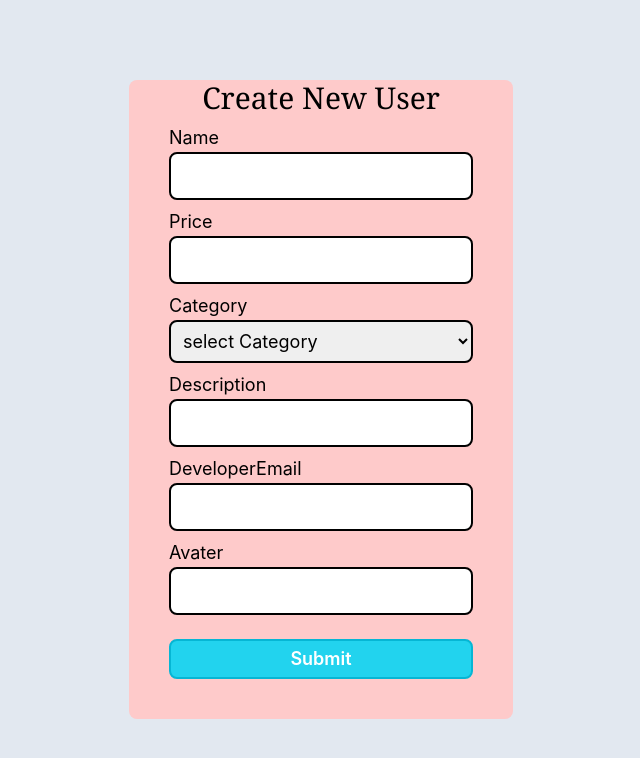
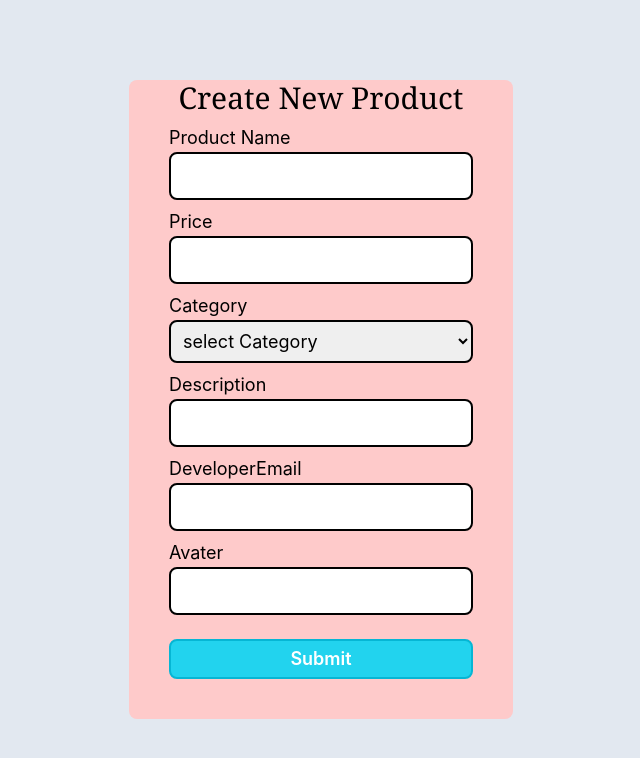
Before and after one commit to sarkarsubho/subhankarSarkar-reactjs, a React (Create React App) app in the folder subhankarsarkar-reactjs/: page /createnew in a window 1280 px wide. Shown: the top 758 px of the page, without its empty margins (319-959 px from the left). Built offline with nearby package versions, Linux system fonts and the light colour scheme.

Commit message:
all done

```diff
--- a/subhankarsarkar-reactjs/src/pages/CreateNewUser.tsx
+++ b/subhankarsarkar-reactjs/src/pages/CreateNewUser.tsx
@@ -31,9 +31,9 @@ export const CreateNewUser = () => {
         className="bg-red-200 w-96 flex flex-col w-92 p-10 pt-0 justify-center m-auto rounded-lg"
         onSubmit={(e) => handleSubmit(e)}
       >
-        <h1 className="fontSize-xl font-serif text-3xl"> Create New User</h1>
+        <h1 className="fontSize-xl font-serif text-3xl"> Create New Product</h1>
         <div className="">
-          <legend className="text-left text-lg mt-2">Name</legend>
+          <legend className="text-left text-lg mt-2">Product Name</legend>
           <input
             type="text"
             name="name"
@@ -107,7 +107,7 @@ export const CreateNewUser = () => {
           />
         </div>
         <input
-          className="cursor-pointer border-2 border-cyan-500 mt-6 bg-cyan-400 p-1 rounded-lg text-white font-semibold text-lg"
+          className="cursor-pointer border-2 border-cyan-500 mt-6 bg-cyan-400 hover:bg-green-500 p-1 rounded-lg text-white font-semibold text-lg"
           type={"submit"}
         ></input>
       </form>
```
